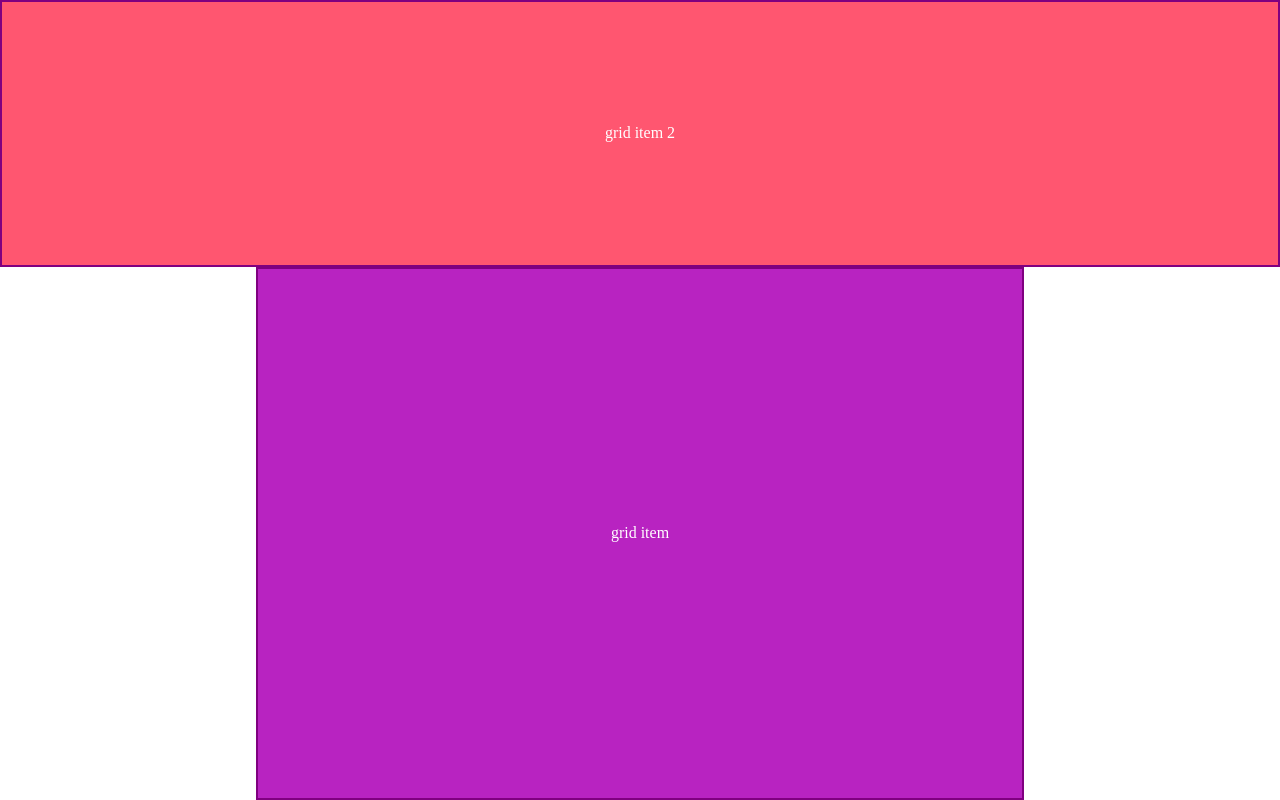
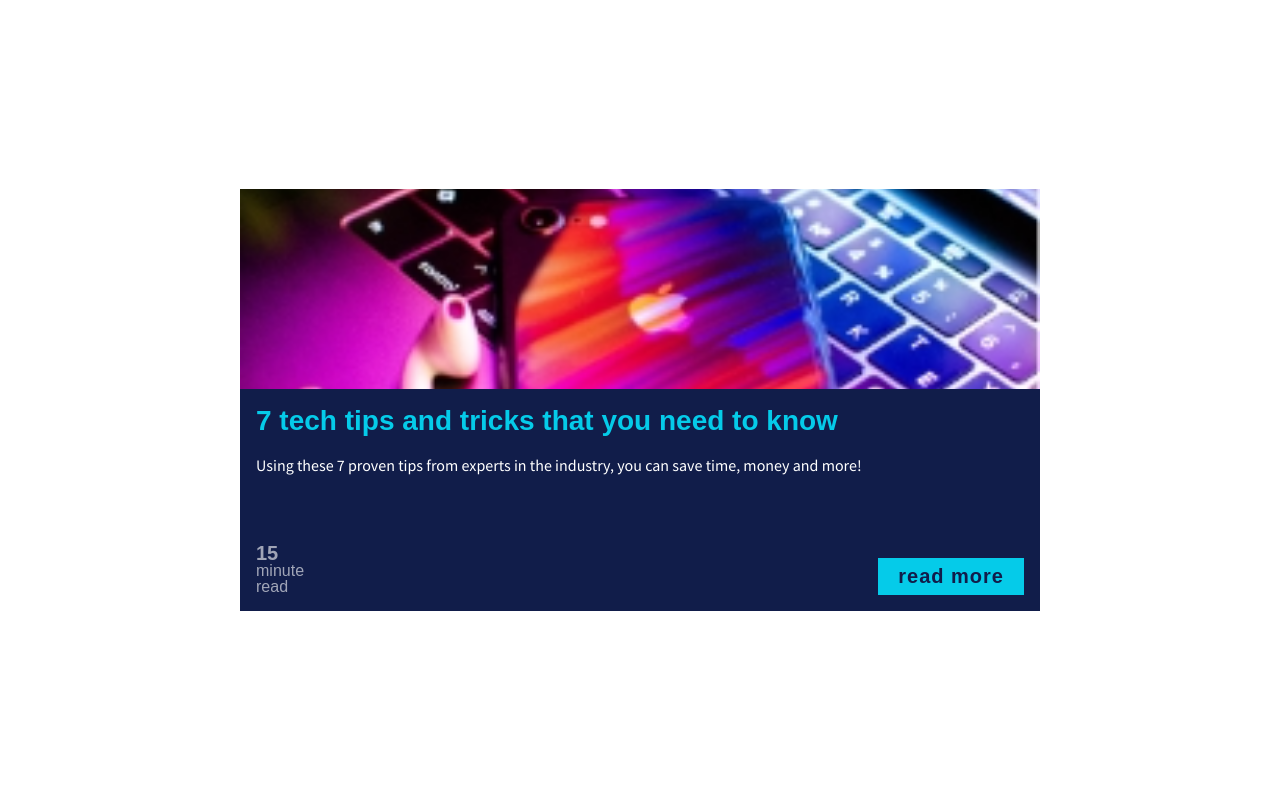
Before and after one commit to CarlEvaristo/gridbox-practice, a plain HTML site: page index.html in a window 1280 px wide. Drawn offline with Linux system fonts and the light colour scheme; a web font is replaced by a local one.

Commit message:
add grid layout

```diff
--- a/index.html
+++ b/index.html
@@ -1,16 +1,17 @@
-<!DOCTYPE html>
-<html lang="en">
+<html>
     <head>
-        <meta charset="UTF-8">
-        <meta http-equiv="X-UA-Compatible" content="IE=edge">
-        <meta name="viewport" content="width=device-width, initial-scale=1.0">
-        <title>Document</title>
-        <link href="styles.css" rel="stylesheet"
+        <meta name="viewport" content="width=device-width, initial-scale=1">
+        <title>Gridbox Layout</title>
+        <link href="https://fonts.googleapis.com/css?family=Blinker:400,700|Source+Sans+Pro&display=swap" rel="stylesheet">
+        <link rel="stylesheet" href="styles.css">
     </head>
     <body>
-        <div class="grid">
-            <div class="grid-item one">grid item</div>
-            <div class="grid-item two">grid item 2</div>
+        <div class="card">
+            <img class="card-img" src="img/tech.jpg" alt="an iphone on a macbook with dramatic lighting">
+            <h2 class="card-title">7 tech tips and tricks that you need to know</h2>
+            <p class="card-body">Using these 7 proven tips from experts in the industry, you can save time, money and more!</p>
+            <p class="card-read-time"><span>15</span> minute<br>read</p>
+            <a href="#" class="card-btn">read more</a>
         </div>
     </body>
 </html>
--- a/styles.css
+++ b/styles.css
@@ -1,30 +1,75 @@
-html, body {
+body {
     margin: 0;
-    padding: 0;
-  }
-  .grid {
+    min-height: 100vh;
+    display: flex;
+    justify-content: center;
+    align-items: center;
+}
+
+.card {
     display: grid;
-    grid-template: 33.3333vh 33.3333vh 33.3333vh / 20vw 60vw 20vw;
-  }
+    width: 90%;
+    max-width: 800px;
+    background: #111d4a;
+    color: #fff;
+    grid-template: 200px 1em auto auto 100px 1em / 1em auto auto 1em;
 
-  .grid-item {
-    color: white;
-    padding: 1em 2em;
-    border: 2px solid purple;
-    display: flex;
-    align-items: center;
-    justify-content: center;
+}
 
-  }
+.card-img {
+    object-fit: cover;
+    grid-column: 1 / -1;
+    width: 100%;
+    height: 100%;
+}
 
-  .one {
-      background: #B823C1;
-      grid-row: 2 / -1;
-      grid-column: 2 / 3;
-  }
+.card-title,
+.card-read-time,
+.card-btn {
+    font-family: 'Blinker', sans-serif;
+}
 
-  .two {
-      background: #FF5670;
-      grid-row: 1 / 2;
-      grid-column: 1 / -1;
-  }
+.card-title {
+    color: #05cbe9;
+    font-size: 1.75rem;
+    margin: 0;
+    grid-column: 2 / -2;
+    grid-row:3;
+}
+
+.card-body {
+    font-size: 1rem;
+    font-family: 'Source Sans Pro', sans-serif;
+    line-height: 1.6;
+    grid-column: 2 / -2;
+    grid-row:4;
+}
+
+.card-btn {
+    font-size: 1.25rem;
+    background: #05cbe9;
+    color: #111d4a;
+    text-decoration: none;
+    font-weight: 700;
+    padding: .35em 1em;
+    letter-spacing: 1px;
+    grid-column: 3;
+    grid-row:5;
+    align-self: end;
+    justify-self: end;
+}
+
+.card-read-time {
+    margin: 0;
+    opacity: .6;
+    line-height: 1;
+    grid-column: 2;
+    grid-row:5;
+    align-self: end;
+}
+
+.card-read-time span {
+    font-weight: 700;
+    display: block;
+    font-size: 1.25em;
+}
```
Also changed, not shown: img/tech.jpg (added).
